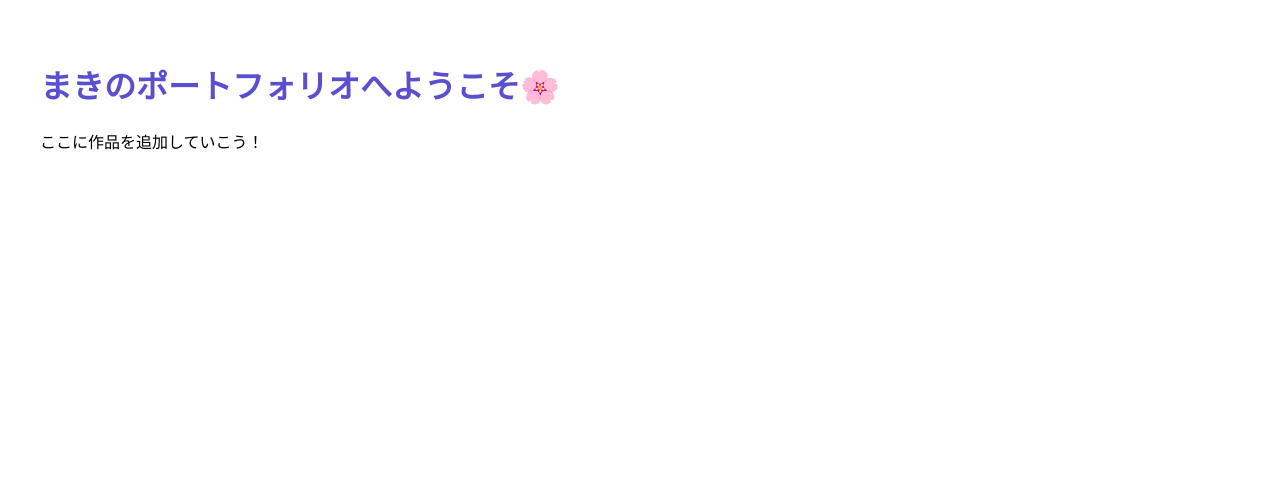
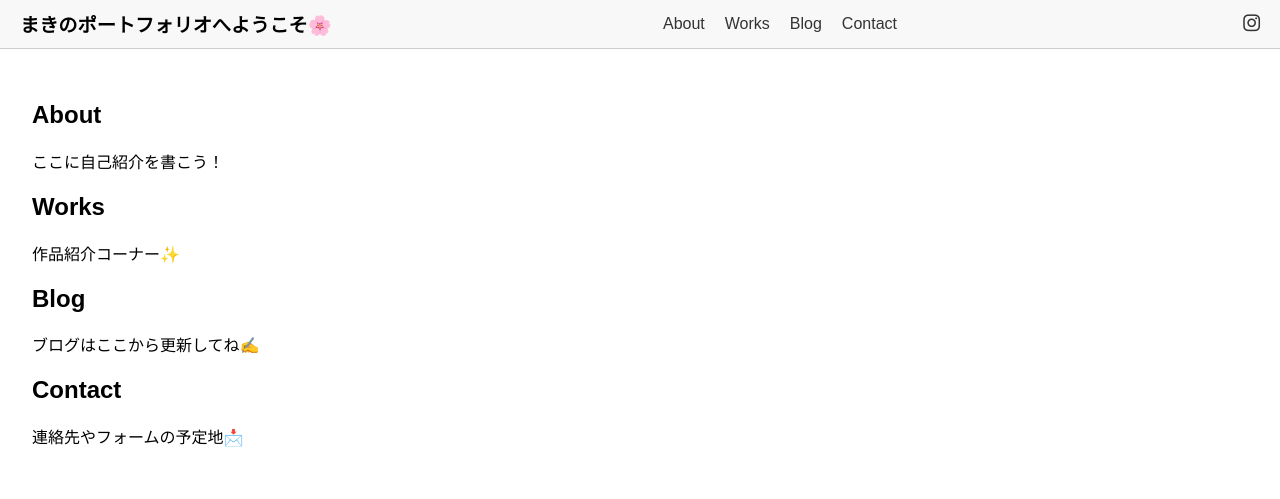
Before and after one commit to fu-maki/makipf, a plain HTML site: page index.html in a window 1280 px wide. Drawn offline with Linux system fonts and the light colour scheme.

Commit message:
Update index.html

```diff
--- a/index.html
+++ b/index.html
@@ -3,13 +3,84 @@
 <head>
   <meta charset="UTF-8">
   <title>まきのポートフォリオ</title>
+  <link rel="stylesheet" href="https://cdnjs.cloudflare.com/ajax/libs/font-awesome/6.4.0/css/all.min.css">
   <style>
-    body { font-family: sans-serif; padding: 2em; }
-    h1 { color: #5A4FCF; }
+    body {
+      font-family: sans-serif;
+      margin: 0;
+    }
+
+    header {
+      display: flex;
+      justify-content: space-between;
+      align-items: center;
+      padding: 10px 20px;
+      background-color: #f8f8f8;
+      border-bottom: 1px solid #ccc;
+      position: sticky;
+      top: 0;
+    }
+
+    .logo {
+      font-weight: bold;
+      font-size: 1.2rem;
+    }
+
+    nav ul {
+      list-style: none;
+      display: flex;
+      gap: 20px;
+      margin: 0;
+      padding: 0;
+    }
+
+    nav ul li a {
+      text-decoration: none;
+      color: #333;
+      font-weight: 500;
+    }
+
+    .social-icons a {
+      margin-left: 15px;
+      color: #333;
+      font-size: 1.2rem;
+    }
   </style>
 </head>
 <body>
-  <h1>まきのポートフォリオへようこそ🌸</h1>
-  <p>ここに作品を追加していこう！</p>
+  <header>
+    <div class="logo">まきのポートフォリオへようこそ🌸</div>
+    <nav>
+      <ul>
+        <li><a href="#about">About</a></li>
+        <li><a href="#works">Works</a></li>
+        <li><a href="#blog">Blog</a></li>
+        <li><a href="#contact">Contact</a></li>
+      </ul>
+    </nav>
+    <div class="social-icons">
+      <a href="https://instagram.com/あなたのアカウント" target="_blank"><i class="fab fa-instagram"></i></a>
+      <!-- 他のSNSもここに追加できるよ -->
+    </div>
+  </header>
+
+  <main style="padding: 2em;">
+    <section id="about">
+      <h2>About</h2>
+      <p>ここに自己紹介を書こう！</p>
+    </section>
+    <section id="works">
+      <h2>Works</h2>
+      <p>作品紹介コーナー✨</p>
+    </section>
+    <section id="blog">
+      <h2>Blog</h2>
+      <p>ブログはここから更新してね✍️</p>
+    </section>
+    <section id="contact">
+      <h2>Contact</h2>
+      <p>連絡先やフォームの予定地📩</p>
+    </section>
+  </main>
 </body>
 </html>
```
